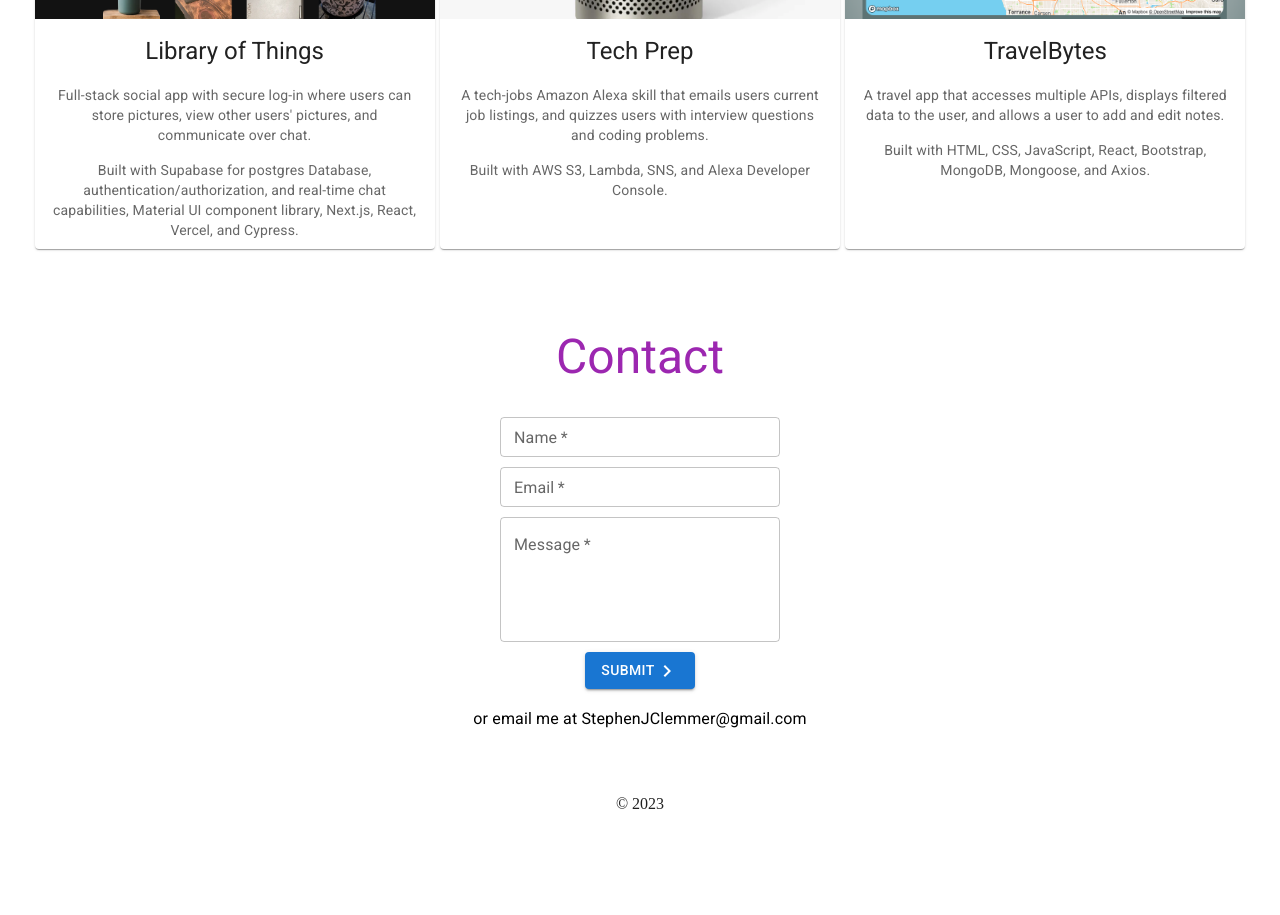
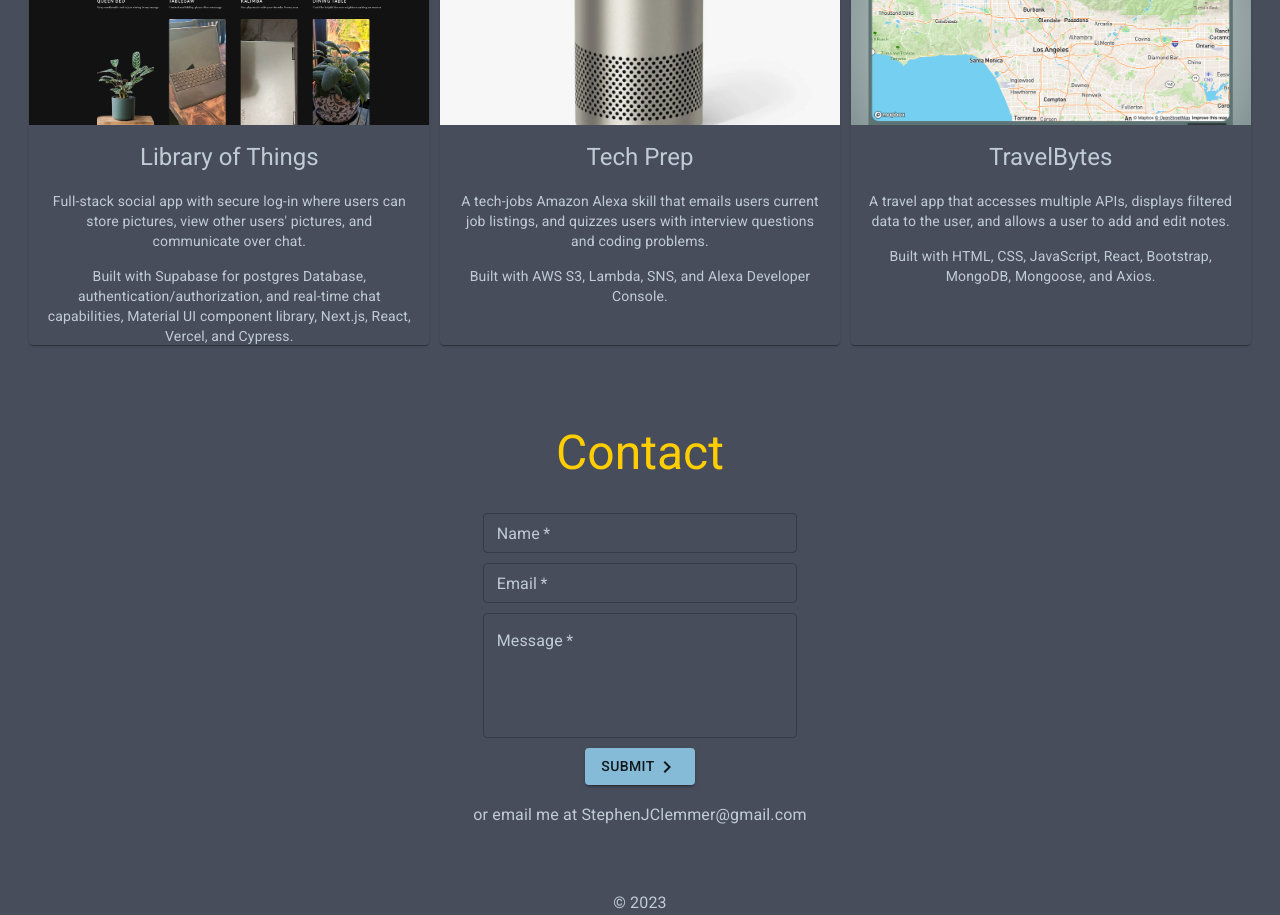
Before and after one commit to stephenclemmer/portfolio-site, a React (Create React App) app: page / in a window 1280 px wide. Shown: the part 1100-2015 px from the top of the page. Before the commit the page ends 1921 px from the top, so only its background shows below. Built offline with nearby package versions, Linux system fonts and the light colour scheme.

Commit message:
began to change the colors and fonts for the page. saving now to maintain work that has been done thus far.

```diff
--- a/public/index.html
+++ b/public/index.html
@@ -19,6 +19,7 @@
   rel="stylesheet"
   href="https://fonts.googleapis.com/css?family=Roboto:300,400,500,700&display=swap"
 />
+<link href="https://fonts.googleapis.com/css?family=Cardo:400,700|Oswald" rel="stylesheet" />
     <!--
       Notice the use of %PUBLIC_URL% in the tags above.
       It will be replaced with the URL of the `public` folder during the build.
--- a/src/App.css
+++ b/src/App.css
@@ -1,3 +1,13 @@
+body {
+  font-family: 'Cardo', serif;
+ }
+
+ h1, h2, h3, h4, h5, h6 {
+  font-family: 'Oswald', sans-serif;
+  /* text-transform: uppercase; */
+ }
+
+
 .App {
   text-align: center;
 }
--- a/src/App.js
+++ b/src/App.js
@@ -1,5 +1,4 @@
 import './App.css';
-
 import ButtonAppBar from './appbar';
 import Welcome from './welcome';
 import About from './about';
@@ -7,10 +6,48 @@ import Projects from './projects';
 import Contact from './contact';
 import Footer from './footer';
 
+// import { palette } from '@mui/system'
+
+import { createTheme, ThemeProvider } from '@mui/material'
+import CssBaseline from '@mui/material/CssBaseline';
+
+const theme = createTheme({
+  palette: {
+    text: {
+      primary: '#c0ccd4',
+      secondary: '484d5c'
+    },
+    background: {
+      paper: '#484d5c',
+      default: '#484d5c'
+    },
+
+    primary:
+    {
+      main: '#86bbd8',
+      contrast: '484d5c'
+    },
+
+    secondary:
+    {
+      main: '#ffce00'
+    },
+  },
+
+  typography: {
+    h6: {
+     color: '#484d5c'
+    }
+  }
+})
+
+console.log(theme);
 function App() {
 
   return (
     <div className="App">
+      <ThemeProvider theme={theme}>
+        <CssBaseline />
         <div className="content">
           <ButtonAppBar />
           <Welcome />
@@ -19,6 +56,7 @@ function App() {
           <Contact />
           <Footer />
         </div>
+      </ThemeProvider>
     </div>
   );
 }
--- a/src/contact.js
+++ b/src/contact.js
@@ -111,6 +111,7 @@ function Contact() {
                 display: 'flex',
                 flexDirection: 'column',
                 '& .MuiTextField-root': { width: '35ch' },
+                background: '484d5c'
               }}
             >
               <TextField
--- a/src/footer.js
+++ b/src/footer.js
@@ -7,9 +7,16 @@ export default function Footer() {
       <Container
         sx={{
           marginTop: '64px',
+          background: '#484d5c'
         }}
       >
-          <Paper sx={{ bottom: 0, left: 0, right: 0 }} elevation={0}> &copy; 2023</Paper>
+          <Paper sx={{
+            color: '#c0ccd4',
+            bottom: 0,
+            left: 0,
+            right: 0,
+            bgcolor: '#484d5c'
+            }} elevation={0}> &copy; 2023</Paper>
 
       </Container>
     </>
```
Lines whose indentation alone changed are shown as unchanged.
